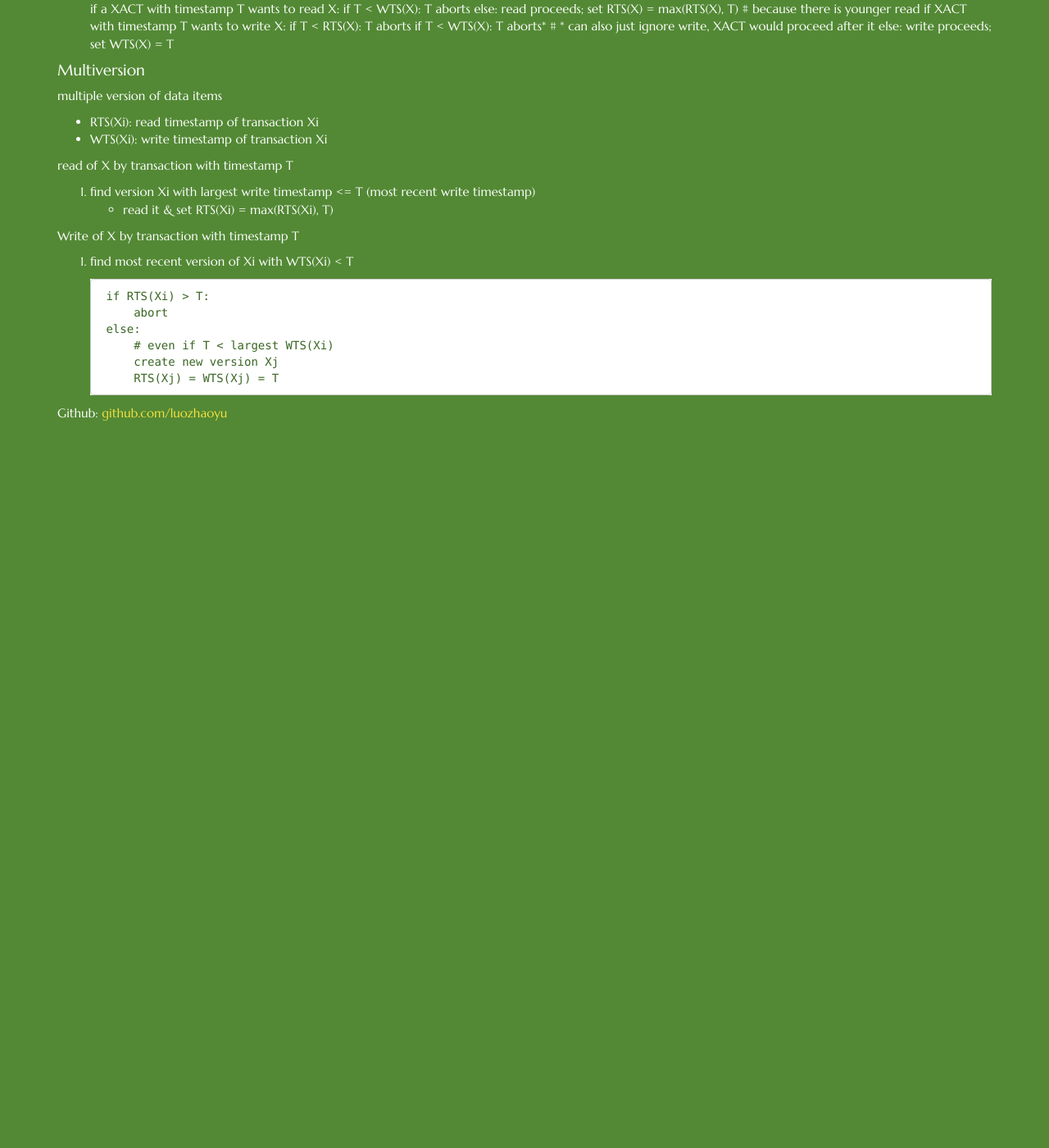
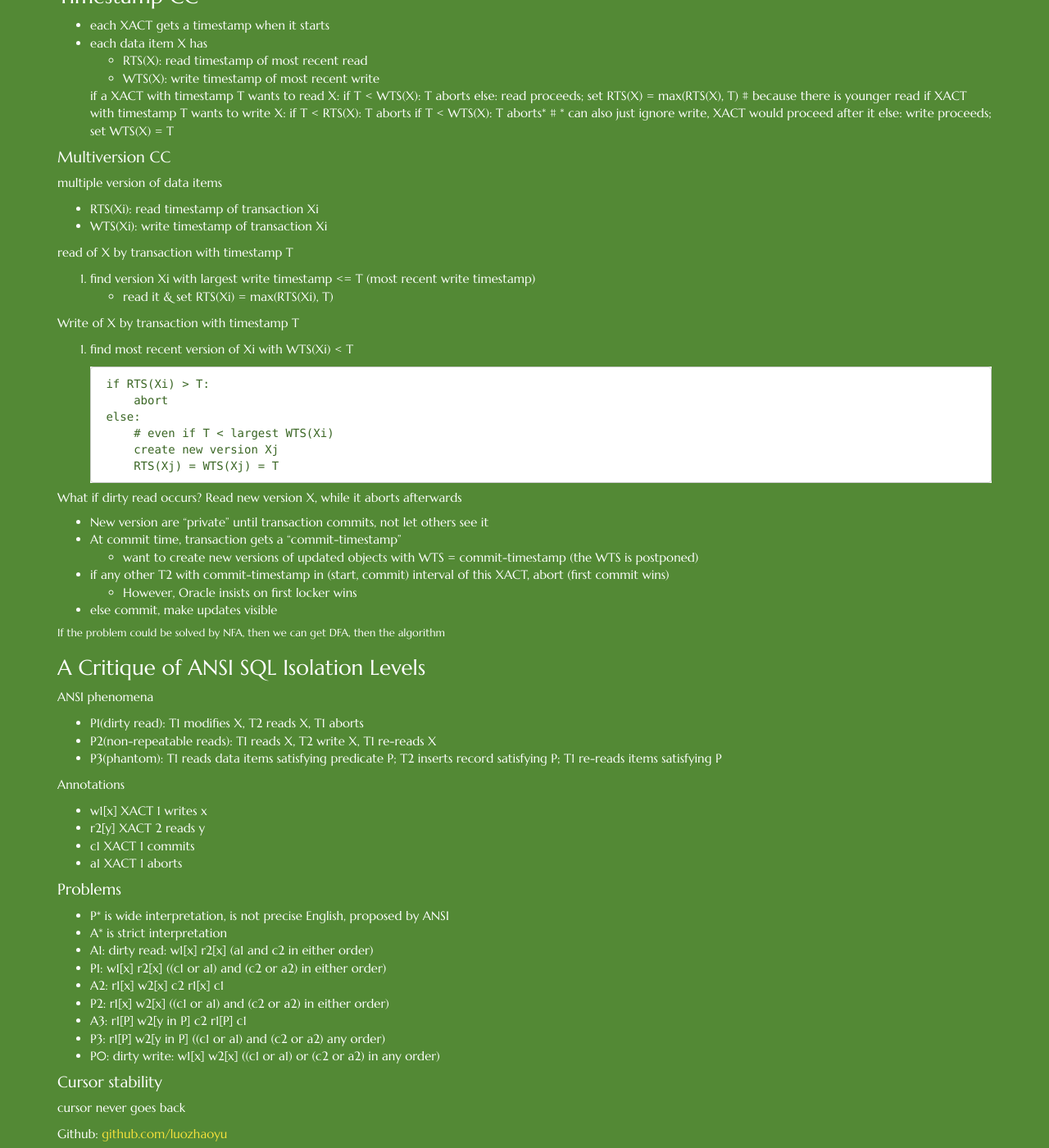
Before and after one commit to luozhaoyu/luozhaoyu.github.io, a Jekyll site: the page built from _posts/2015-1-22-DB-topics.md, in a window 1280 px wide and 1400 px high, scrolled down 4510 px. Shown: the whole window at 82% size. Built offline with Jekyll 4.4.1, drawn with Linux system fonts in a browser that asks for light colours; nearby versions of some CDN libraries; Markdown is read by kramdown in place of the engine named in the settings; before the commit the page ends 5045 px from its top, so only the background shows below that; some of the changed text lies outside the part shown.

Commit message:
update MVCC

```diff
--- a/_posts/2015-1-22-DB-topics.md
+++ b/_posts/2015-1-22-DB-topics.md
@@ -45,9 +45,14 @@ title: "Topics in Database Management Systems"
 
 * before reading a data item, get on S-lock on it
 * before writing, get an X-lock (like read-write lock)
-* once a transaction releases a lock, it can never get another lock
+* once a transaction releases a lock, it can **never** get another lock
+    * Proglems: e.g., T1-W(X), T2-R(X), T1-abort, which could T2 read wrong data
+        * workaround, cascading killing everyone touch X; T2 should not commit before T1; Strict 2PL
 
 Theorem: 2 Phase Locking means only conflict serializable schedules result
+
+#### Strict 2PL
+Hold all locks untim commit or abort. Releasing phase only lasts for the last moment
 
 ### Granularity of Locks
 #### granularity
@@ -243,7 +248,7 @@ Note: write-phase() should be done before currentTN++ to prevent new transaction
             write proceeds;
             set WTS(X) = T
 
-#### Multiversion
+#### Multiversion CC
 multiple version of data items
 
 * RTS(Xi): read timestamp of transaction Xi
@@ -264,3 +269,40 @@ Write of X by transaction with timestamp T
             # even if T < largest WTS(Xi)
             create new version Xj
             RTS(Xj) = WTS(Xj) = T
+
+##### What if dirty read occurs? Read new version X, while it aborts afterwards
+* New version are "private" until transaction commits, not let others see it
+* At commit time, transaction gets a "commit-timestamp"
+    * want to create new versions of updated objects with WTS = commit-timestamp (the WTS is postponed)
+* if any other T2 with commit-timestamp in (start, commit) interval of this XACT, abort (first commit wins)
+    * However, Oracle insists on first locker wins
+* else commit, make updates visible
+
+###### If the problem could be solved by NFA, then we can get DFA, then the algorithm
+
+### A Critique of ANSI SQL Isolation Levels
+ANSI phenomena
+
+* P1(dirty read): T1 modifies X, T2 reads X, T1 aborts
+* P2(non-repeatable reads): T1 reads X, T2 write X, T1 re-reads X
+* P3(phantom): T1 reads data items satisfying predicate P; T2 inserts record satisfying P; T1 re-reads items satisfying P
+
+Annotations
+* w1[x] XACT 1 writes x
+* r2[y] XACT 2 reads y
+* c1 XACT 1 commits
+* a1 XACT 1 aborts
+
+#### Problems
+* P* is wide interpretation, is not precise English, proposed by ANSI
+* A* is strict interpretation
+* A1: dirty read: w1[x] r2[x] (a1 and c2 in either order)
+* P1: w1[x] r2[x] ((c1 or a1) and (c2 or a2) in either order)
+* A2: r1[x] w2[x] c2 r1[x] c1
+* P2: r1[x] w2[x] ((c1 or a1) and (c2 or a2) in either order)
+* A3: r1[P] w2[y in P] c2 r1[P] c1
+* P3: r1[P] w2[y in P] ((c1 or a1) and (c2 or a2) any order)
+* P0: dirty write: w1[x] w2[x] ((c1 or a1) or (c2 or a2) in any order)
+
+#### Cursor stability
+cursor never goes back
```
